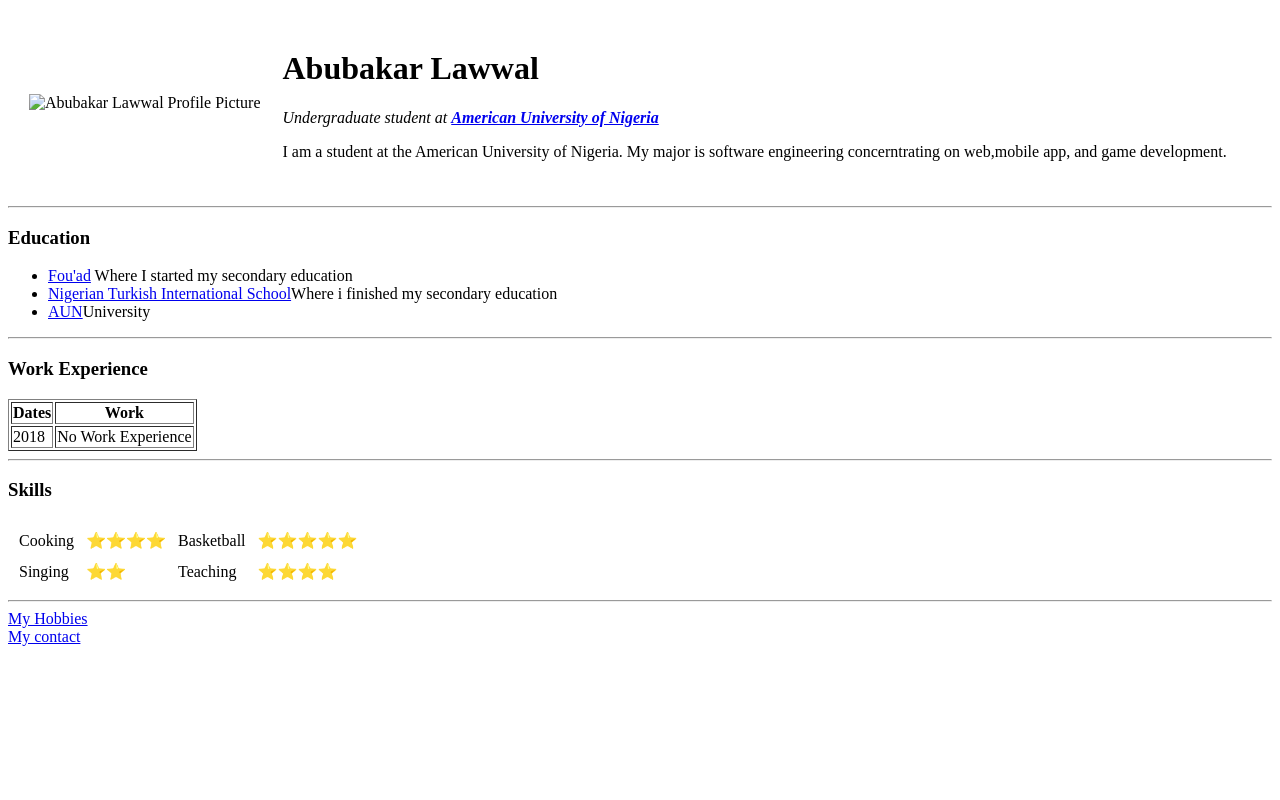
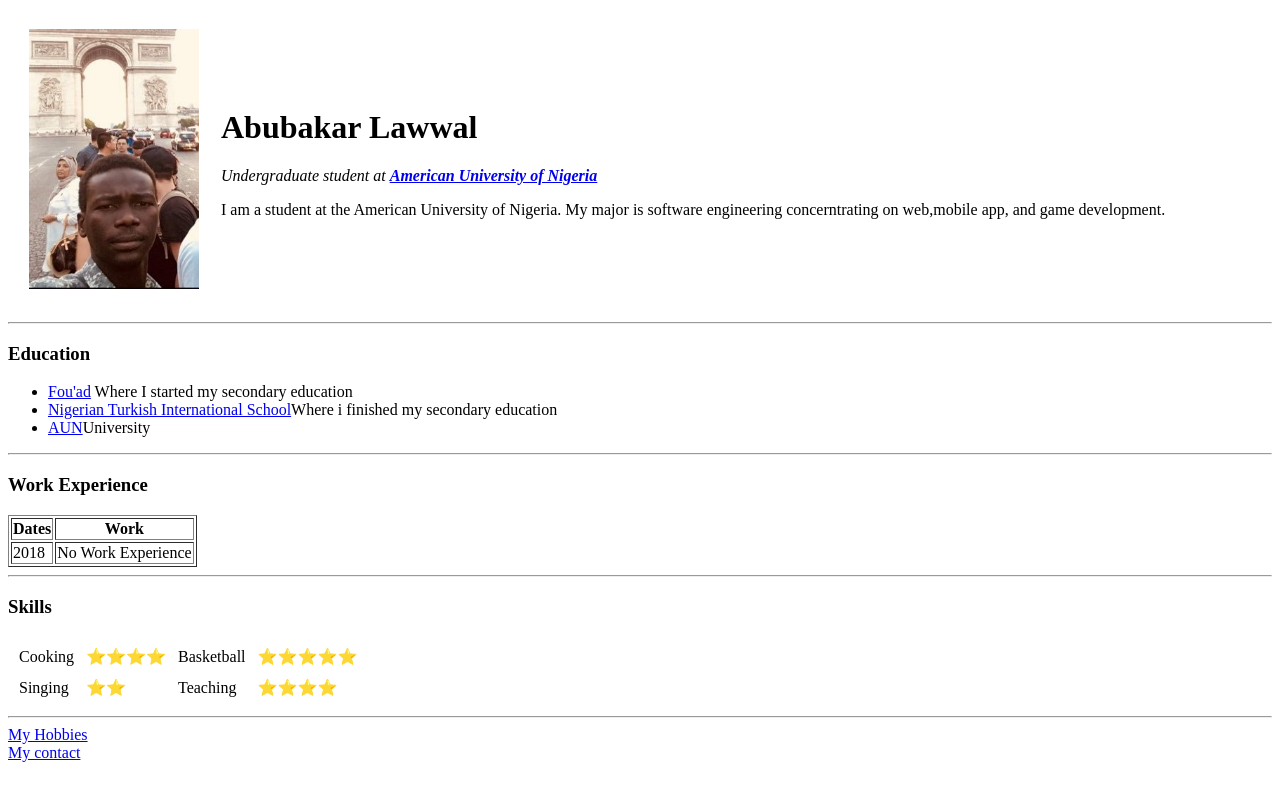
Before and after one commit to Abumib/CV, a plain HTML site: page index.html in a window 1280 px wide. Drawn offline with Linux system fonts and the light colour scheme.

Commit message:
Add initial CV website files

```diff
--- a/index.html
+++ b/index.html
@@ -10,7 +10,7 @@
 <body>
   <table cellspacing="20">
     <tr>
-      <td><img src="images/Abu2.jpg" alt="Abubakar Lawwal Profile Picture" width="170" height="260"><!-- alt defines the image this is ine of the thinngs the browser reads in the search engine--></td>
+      <td><img src="Abu2.jpg" alt="Abubakar Lawwal Profile Picture" width="170" height="260"><!-- alt defines the image this is ine of the thinngs the browser reads in the search engine--></td>
       <td>  <h1>Abubakar Lawwal</h1>
         <!-- em emphasizes on a word or sentece and italizes-->
         <p><em>Undergraduate student at <Strong><a href="https://www.aun.edu.ng/">American University of Nigeria</a></Strong></em></p>
```
